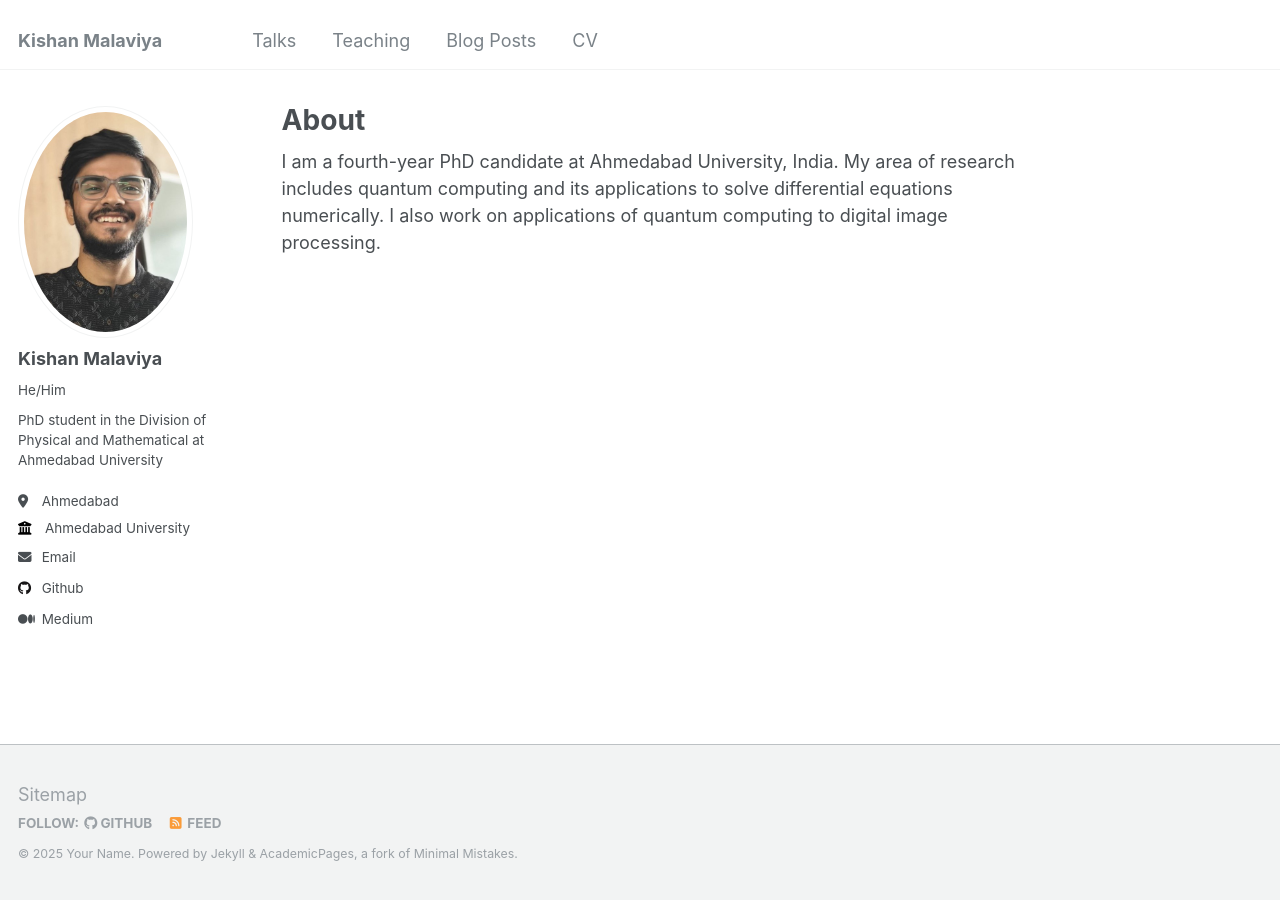
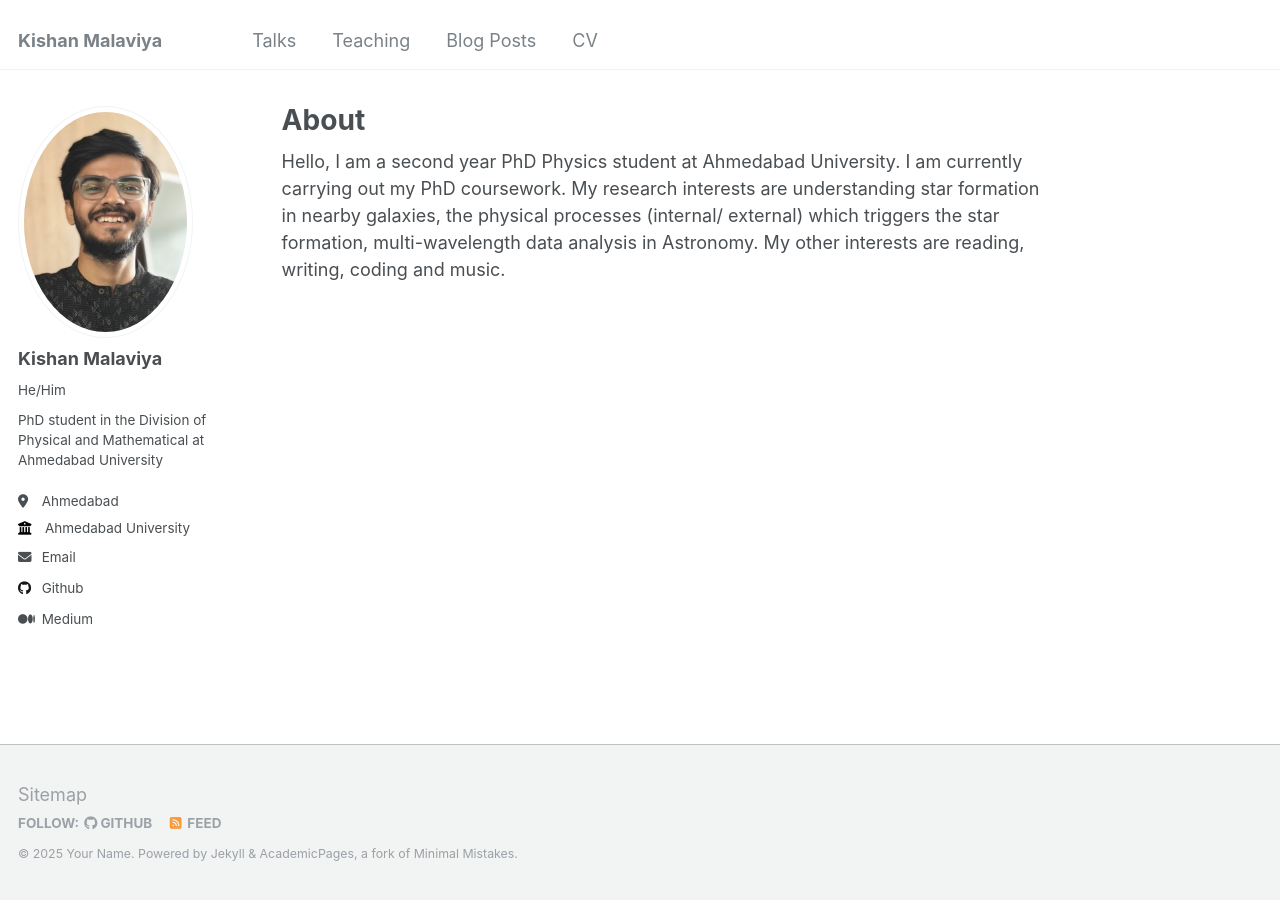
Before and after one commit to MK137/kishan_malaviya.github.io, a Jekyll site: the page built from _pages/about.md, in a window 1280 px wide. Built offline with Jekyll 4.4.1, drawn with Linux system fonts in a browser that asks for light colours.

Commit message:
Update about.md

```diff
--- a/_pages/about.md
+++ b/_pages/about.md
@@ -7,4 +7,4 @@ redirect_from:
   - /about.html
 ---
 
-I am a fourth-year PhD candidate at Ahmedabad University, India. My area of research includes quantum computing and its applications to solve differential equations numerically. I also work on applications of quantum computing to digital image processing.
+Hello, I am a second year PhD Physics student at Ahmedabad University. I am currently carrying out my PhD coursework. My research interests are understanding star formation in nearby galaxies, the physical processes (internal/ external) which triggers the star formation, multi-wavelength data analysis in Astronomy.  My other interests are reading, writing, coding and music.
```
